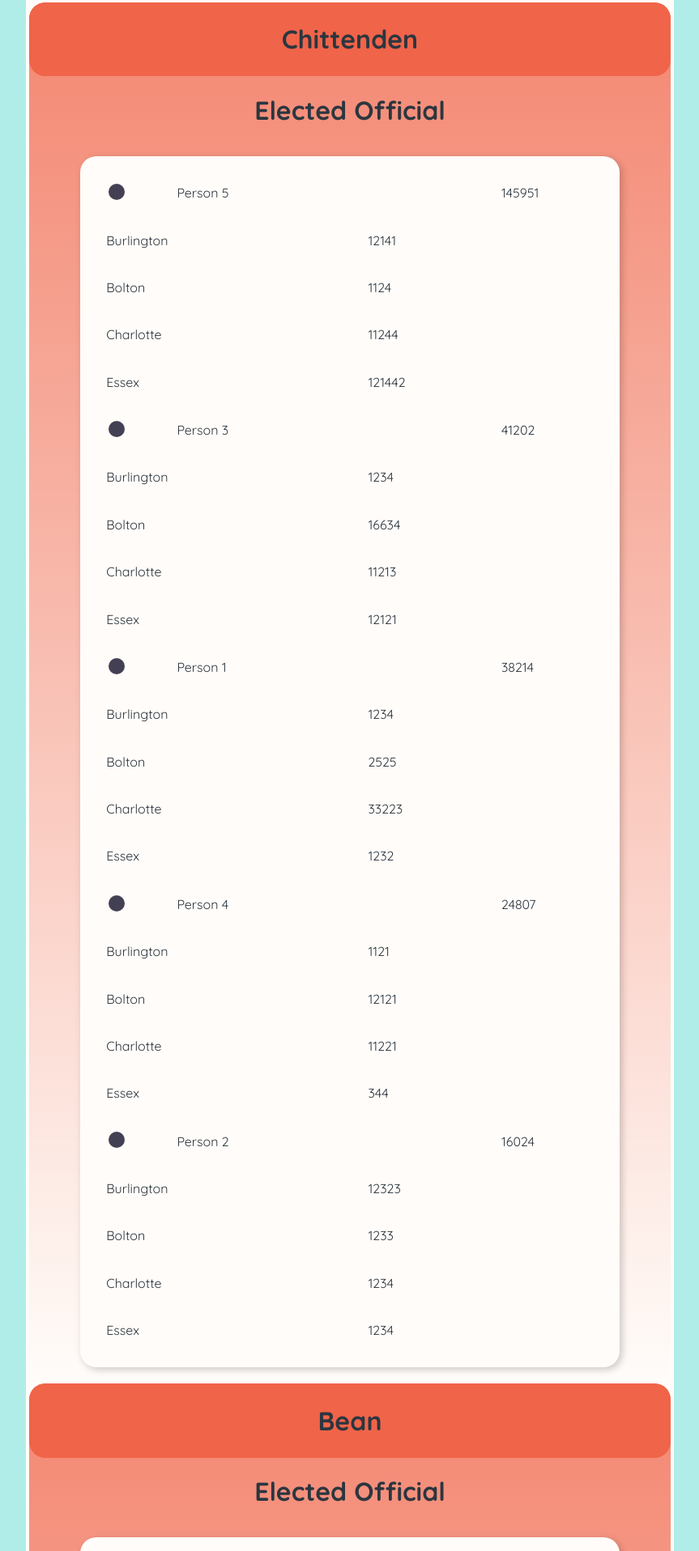
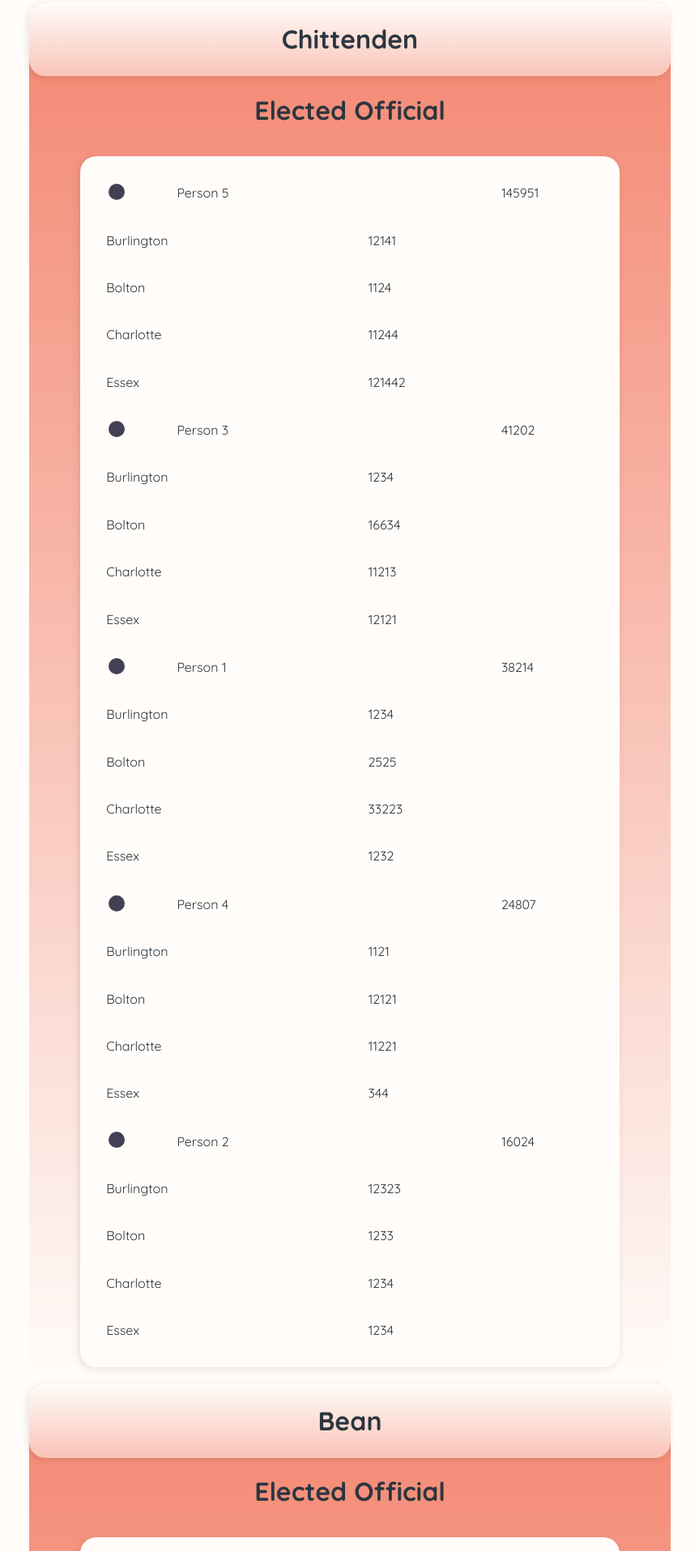
Before and after one commit to cctv-vt/cctv-elections, a PHP site: page / in a window 1280 px wide. Shown: the part 554-2470 px from the top of the page at 81% size, without its empty margins (208-1071 px from the left). Run offline with PHP 8.4, Linux system fonts and the light colour scheme; some libraries are stand-ins or nearby versions.

Commit message:
updated css

```diff
--- a/css/styles.css
+++ b/css/styles.css
@@ -2,7 +2,7 @@ body {
   font: 100% "Quicksand", sans-serif;
   color: #2C363F;
   margin: 0;
-  background: #B1EDE8;
+  background: #FFFCF9;
 }
 
 #loading {
@@ -41,7 +41,7 @@ div.districts {
   background: linear-gradient(#F06449 -500px, #FFFCF9);
   background-size: 1px 100%;
   margin: 4px;
-  border-radius: 20px;
+  border-radius: 21px;
   -webkit-transform-origin: center top;
           transform-origin: center top;
   -webkit-transition: 0.5s ease-out;
@@ -52,7 +52,9 @@ div.districts h1.districts {
   margin: 0em;
   padding: 0.8em;
   border-radius: 20px;
-  background-color: #F06449;
+  background: linear-gradient(#FFFCF9, #F06449 250px);
+  -webkit-box-shadow: -2px 2px 10px 0px rgba(0, 0, 0, 0.1);
+          box-shadow: -2px 2px 10px 0px rgba(0, 0, 0, 0.1);
   cursor: pointer;
   -webkit-user-select: none;
      -moz-user-select: none;
@@ -99,8 +101,10 @@ div.results-container {
       flex-wrap: wrap;
   padding: 1em;
   border-radius: 20px;
-  -webkit-box-shadow: 3px 3px 10px rgba(0, 0, 0, 0.2);
-          box-shadow: 3px 3px 10px rgba(0, 0, 0, 0.2);
+  -webkit-box-shadow: -2px 2px 10px 0px rgba(0, 0, 0, 0.1);
+          box-shadow: -2px 2px 10px 0px rgba(0, 0, 0, 0.1);
+  -webkit-transition: width 0.3s ease-in-out;
+  transition: width 0.3s ease-in-out;
 }
 
 div.results {
--- a/css/styles.scss
+++ b/css/styles.scss
@@ -11,7 +11,7 @@ body {
   font: 100% $font-stack;
   color: $text-color;
   margin: 0;
-  background: $secondary-color;
+  background: $primary-color;
 }
 
 #loading {
@@ -43,14 +43,15 @@ div.districts {
   background: linear-gradient($branding-color -500px, $primary-color);
   background-size:1px 100%;
   margin: 4px;
-  border-radius: 20px;
+  border-radius: 21px;
   transform-origin: center top;
   transition: 0.5s ease-out;
   h1.districts {
     margin: 0em;
     padding: 0.8em;
     border-radius: 20px;
-    background-color: $branding-color ;
+    background: linear-gradient($primary-color , $branding-color 250px) ;
+    box-shadow: -2px 2px 10px 0px rgba(0, 0, 0, 0.1);
     cursor: pointer;
     user-select: none;
     transition: 0.5s ease-out;
@@ -81,7 +82,8 @@ div.results-container {
   flex-wrap: wrap;
   padding: 1em;
   border-radius: 20px;
-  box-shadow: 3px 3px 10px rgba(0, 0, 0, 0.2);
+  box-shadow: -2px 2px 10px 0px rgba(0, 0, 0, 0.1);
+  transition: width 0.3s ease-in-out;
 }
 
 div.results {
```
Also changed, not shown: 1 other file.
